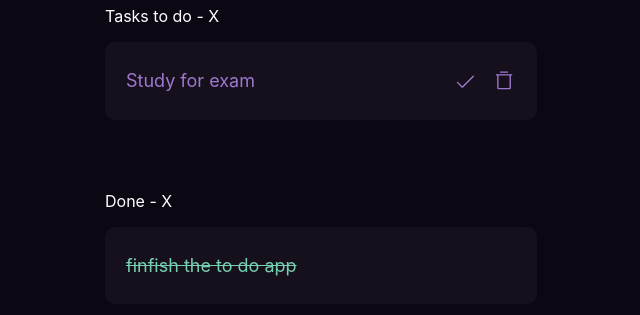
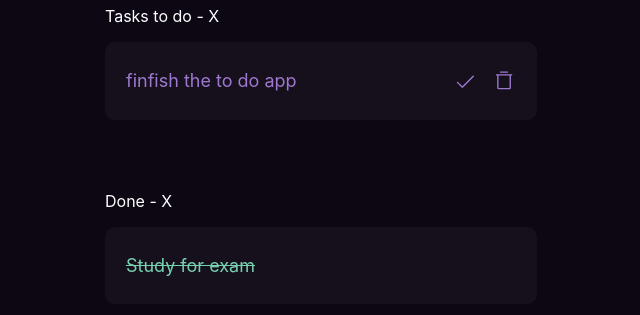
Before and after one commit to Mahred1/Todo-app-V1, a React (Create React App) app: page / in a window 1280 px wide. Shown: the part 375-690 px from the top of the page, without its empty margins (319-959 px from the left). Built offline with nearby package versions, Linux system fonts and the light colour scheme.

Commit message:
fixed minor logical bugs

```diff
--- a/src/TasksDone.js
+++ b/src/TasksDone.js
@@ -5,7 +5,7 @@ function TasksDone({todos}) {
     return (
         <div className="container">
            <p className="title">Done - X</p>
-           {todos.map((todo)=> todo.done ?"": <Todo key={todo.id} done={todo.done} title={todo.title} />)}
+           {todos.map((todo)=> todo.done ?<Todo key={todo.id} done={todo.done} title={todo.title} />:"")}
 
         </div>
     )
--- a/src/TasksToDo.js
+++ b/src/TasksToDo.js
@@ -4,7 +4,13 @@ function TasksToDo({ todos }) {
   return (
     <div className="container">
       <p className="title">Tasks to do - X</p>
-      {todos.map((todo)=> todo.done ?  <Todo key={todo.id} done={todo.done} title={todo.title} />:'')}
+      {todos.map((todo) =>
+        todo.done ? (
+          ""
+        ) : (
+          <Todo key={todo.id} done={todo.done} title={todo.title} />
+        )
+      )}
     </div>
   );
 }
--- a/src/Todo.js
+++ b/src/Todo.js
@@ -1,8 +1,10 @@
 function Todo({title,done}) {
+    console.log(title)
+    console.log(done)
   return (
     <div className="todo">
-      <p className={`todo-title ${!done?"completed":""}`}>{title}</p>
-      {done &&<div className="icons">
+      <p className={`todo-title ${done?"completed":""}`}>{title}</p>
+      {!done &&<div className="icons">
         <svg
           xmlns="http://www.w3.org/2000/svg"
           width="23"
```
